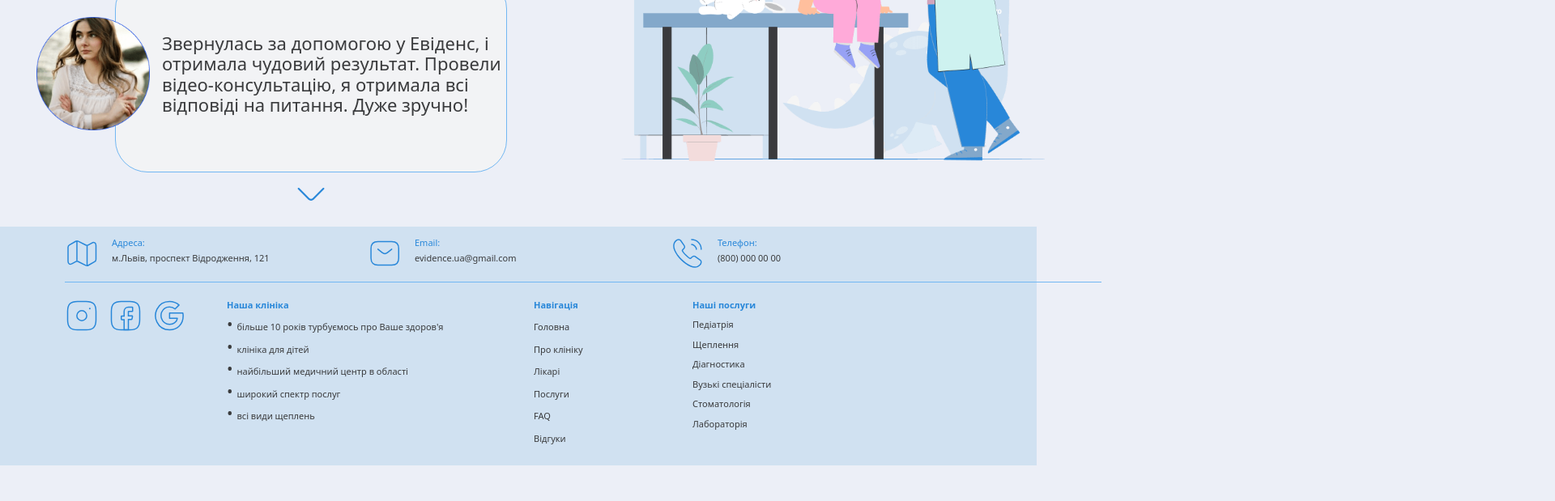
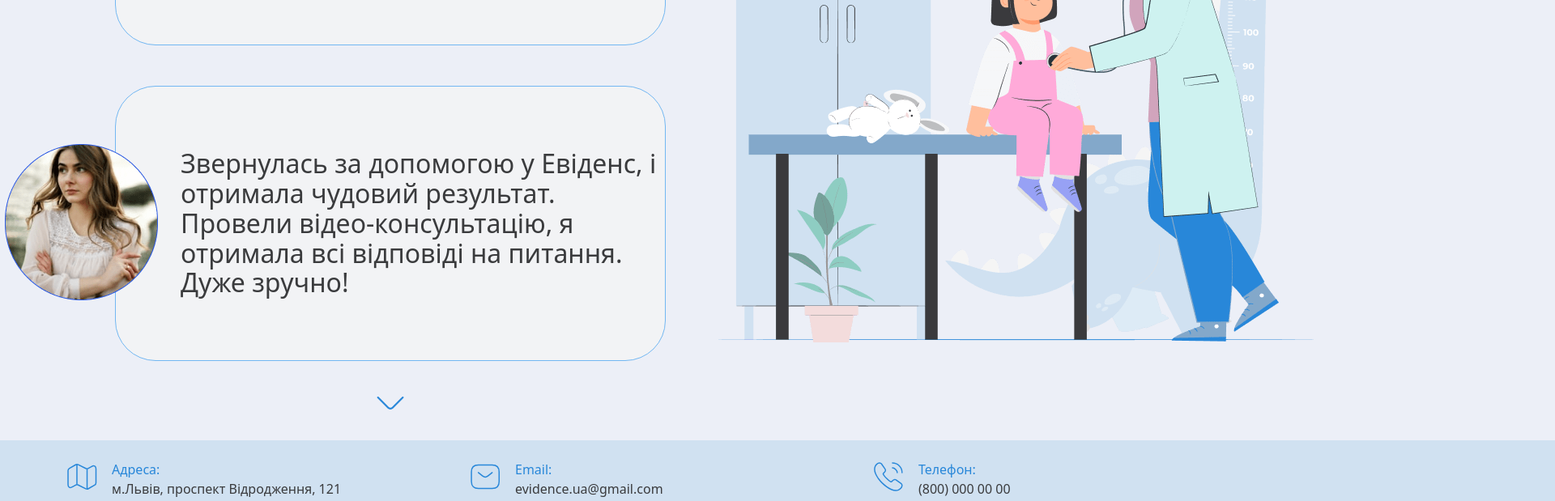
Before and after one commit to Nastyaashh/evidence, a plain HTML site: page index.html in a window 1280 px wide. Shown: the part 5875-6494 px from the top of the page at 81% size, 1920 px wide, since content can reach past the window. Before the commit the page ends 6450 px from the top, so only its background shows below. Drawn offline with nearby package versions, Linux system fonts and the light colour scheme.

Commit message:
finished with desktop

```diff
--- a/css/styles.css
+++ b/css/styles.css
@@ -1894,4 +1894,135 @@ h6 {
     width: 832px;
     height: 98px;
   }
-}
+
+  /* RESPONSEPAGE */
+
+  .responsepage {
+    padding-top: 0;
+    padding-bottom: 23px;
+  }
+
+  .responsepage-title {
+    font-weight: 600;
+    font-size: 48px;
+    line-height: 92%;
+    margin-bottom: 24px;
+  }
+
+  .responsepage-list-text {
+    font-size: 32px;
+    padding-left: 80px;
+  }
+
+  .responsepage-list-text-container {
+    border-radius: 50px;
+    width: 680px;
+    height: 340px;
+  }
+
+  .responsepage-container {
+    gap: 60px;
+  }
+
+  .responsepage-photo {
+    display: block;
+    margin-bottom: 98px;
+    width: 743px;
+    height: 731px;
+  }
+
+  .responsepage-list-photo {
+    width: 189px;
+    height: 193px;
+    left: -20%;
+    top: 72px;
+  }
+
+  /* FOOTER */
+
+  .footer {
+    padding-top: 24px;
+    padding-bottom: 10px;
+    width: 1920px;
+  }
+
+  .address {
+    margin-bottom: 18px;
+  }
+
+  .address-list {
+    gap: 140px;
+  }
+
+  .address-list-item-text {
+    font-size: 16px;
+    line-height: 150%;
+  }
+
+  .address-list-item-link {
+    font-size: 16px;
+    line-height: 150%;
+  }
+
+  .soc-nav {
+    gap: 16px;
+  }
+
+  .footer-info-logo {
+    margin-right: 130px;
+  }
+
+  .footer-info-first {
+    display: block;
+    margin-right: 205px;
+    min-width: 417px;
+  }
+
+  .footer-info-second {
+    display: block;
+    margin-right: 345px;
+  }
+
+  .footer-info-third {
+    display: block;
+    min-width: 142px;
+  }
+
+  .footer-info {
+    font-weight: 600;
+    font-size: 16px;
+    line-height: 150%;
+  }
+
+  .footer-nav {
+    font-weight: 700;
+    font-size: 16px;
+    line-height: 150%;
+  }
+
+  .footer-service {
+    font-weight: 700;
+    font-size: 16px;
+    line-height: 150%;
+  }
+
+  .footer-info-list-item {
+    font-size: 16px;
+    line-height: 150%;
+  }
+
+  .footer-nav-text {
+    font-size: 16px;
+    line-height: 150%;
+  }
+
+  .footer-service-list-item {
+    font-size: 16px;
+    line-height: 150%;
+  }
+
+  .footer-wrapper {
+    width: 1920px;
+    background-color: var(--background-color-footer);
+  }
+}
--- a/index.html
+++ b/index.html
@@ -445,7 +445,7 @@
   </div>
 
     <footer class="footer">
-      <div class="container">
+      <div class="container footer-wrapper">
         <div class="address-container">
           <address id="contacts" class="address">
             <ul class="address-list">
```
